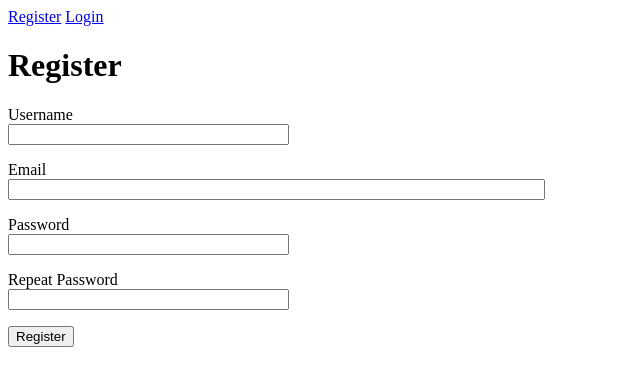
After one commit to piratepieter/spotitag, a Flask app: page /register in a window 1280 px wide. The commit adds this page. Shown: the top 386 px of the page, without its empty margins (0-640 px from the left). Run offline with Flask 2, Linux system fonts and the light colour scheme.

Commit message:
Can register new user + restructuring

```diff
--- a/forms.py
+++ b/forms.py
@@ -1,6 +1,7 @@
 from flask_wtf import FlaskForm
 from wtforms import StringField, SubmitField, PasswordField, BooleanField
-from wtforms.validators import DataRequired
+from wtforms.validators import DataRequired, Email, EqualTo, ValidationError
+from models import User
 
 class QueryForm(FlaskForm):
     artist_query = StringField('Artist', validators=[DataRequired()])
@@ -15,3 +16,21 @@ class LoginForm(FlaskForm):
     password = PasswordField('Password', validators=[DataRequired()])
     remember_me = BooleanField('Remember Me')
     submit = SubmitField('Sign In')
+
+class RegistrationForm(FlaskForm):
+    username = StringField('Username', validators=[DataRequired()])
+    email = StringField('Email', validators=[DataRequired(), Email()])
+    password = PasswordField('Password', validators=[DataRequired()])
+    password2 = PasswordField(
+        'Repeat Password', validators=[DataRequired(), EqualTo('password')])
+    submit = SubmitField('Register')
+
+    def validate_username(self, username):
+        user = User.query.filter_by(username=username.data).first()
+        if user is not None:
+            raise ValidationError('Please use a different username.')
+
+    def validate_email(self, email):
+        user = User.query.filter_by(email=email.data).first()
+        if user is not None:
+            raise ValidationError('Please use a different email address.')
--- /dev/null
+++ b/routes.py
@@ -0,0 +1,123 @@
+from flask import render_template, url_for, redirect, flash
+from flask_login import current_user, login_user, logout_user
+import spotipy
+from spotipy.oauth2 import SpotifyClientCredentials
+
+from forms import QueryForm, EditForm, LoginForm, RegistrationForm
+from flask_app import app, db
+from models import User
+
+
+from collections import defaultdict
+TAG_TABLE = defaultdict(list)
+TAG_TABLE['good'] = ['4Z8W4fKeB5YxbusRsdQVPb', '1uRxRKC7d9zwYGSRflTKDR']
+TAG_TABLE['bad'] = ['3r2qdoM2Ryp8aBb3S3qIG1']
+
+
+@app.route('/', methods=['GET', 'POST'])
+@app.route('/index', methods=['GET', 'POST'])
+def index():
+    form = QueryForm()
+    if form.validate_on_submit():
+        return redirect(url_for('search_result', artist=form.artist_query.data))
+    return render_template('index.html', form=form)
+
+
+@app.route('/login', methods=['GET', 'POST'])
+def login():
+    if current_user.is_authenticated:
+        return redirect(url_for('index'))
+    form = LoginForm()
+    if form.validate_on_submit():
+        user = User.query.filter_by(username=form.username.data).first()
+        if user is None or not user.check_password(form.password.data):
+            flash('Invalid username or password')
+            return redirect(url_for('login'))
+        login_user(user, remember=form.remember_me.data)
+        return redirect(url_for('index'))
+    return render_template('login.html', title='Sign In', form=form)
+
+
+@app.route('/logout')
+def logout():
+    logout_user()
+    return redirect(url_for('index'))
+
+
+@app.route('/register', methods=['GET', 'POST'])
+def register():
+    if current_user.is_authenticated:
+        return redirect(url_for('index'))
+    form = RegistrationForm()
+    if form.validate_on_submit():
+        user = User(username=form.username.data, email=form.email.data)
+        user.set_password(form.password.data)
+        db.session.add(user)
+        db.session.commit()
+        flash('Congratulations, you are now a registered user!')
+        return redirect(url_for('login'))
+    return render_template('register.html', title='Register', form=form)
+
+
+@app.route('/result/<artist>')
+def search_result(artist):
+
+    spotify = spotipy.Spotify(client_credentials_manager=SpotifyClientCredentials())
+
+    search = spotify.search(q=f'artist:{artist}', type='artist')
+    results = [
+        fill_artist_details(item['id'])
+        for item in search['artists']['items']
+    ]
+
+    return render_template('result.html', results=results)
+
+
+def fill_artist_details(artist_id):
+    spotify = spotipy.Spotify(client_credentials_manager=SpotifyClientCredentials())
+    result = spotify.artist(artist_id)
+
+    artist_details = {
+        'id': artist_id,
+        'url': result['external_urls']['spotify'],
+        'name': result['name'],
+        'edit': url_for('edit_artist', artist_id=artist_id),
+    }
+
+    return artist_details
+
+
+@app.route('/tags')
+def show_tags():
+    tags = {
+        tag: [fill_artist_details(artist_id) for artist_id in artists]
+        for tag, artists in TAG_TABLE.items()
+    }
+    return render_template('tags.html', tags=tags)
+
+
+@app.route('/edit/<artist_id>', methods=['GET', 'POST'])
+def edit_artist(artist_id):
+    artist = fill_artist_details(artist_id)
+
+    tags = [
+        tag for tag, artists in TAG_TABLE.items()
+        if artist_id in artists
+    ]
+
+    form = EditForm()
+    if form.validate_on_submit():
+        new_tags = [tag.strip() for tag in form.new_tags.data.split(';')]
+        for tag in new_tags:
+            if tag != '' and (tag not in TAG_TABLE or artist_id not in TAG_TABLE[tag]):
+                TAG_TABLE[tag].append(artist_id)
+
+        for old_tag in tags:
+            if old_tag not in new_tags:
+                TAG_TABLE[old_tag].remove(artist_id)
+
+        return redirect(url_for('show_tags'))
+
+    form.new_tags.data = ';'.join(tags)
+
+    return render_template('edit.html', form=form, artist=artist)
--- a/templates/base.html
+++ b/templates/base.html
@@ -2,7 +2,7 @@
     <head>
         <title>Tag your Spotify</title>
         {% if current_user.is_anonymous %}
-            <a href="{{ url_for('login') }}">Login</a>
+            <a href="{{ url_for('register') }}">Register</a> <a href="{{ url_for('login') }}">Login</a>
         {% else %}
             Logged in as {{ current_user }} (<a href="{{ url_for('logout') }}">Log out</a>)
         {% endif %}
--- /dev/null
+++ b/templates/register.html
@@ -0,0 +1,37 @@
+{% extends "base.html" %}
+
+{% block content %}
+    <h1>Register</h1>
+    <form action="" method="post">
+        {{ form.hidden_tag() }}
+        <p>
+            {{ form.username.label }}<br>
+            {{ form.username(size=32) }}<br>
+            {% for error in form.username.errors %}
+            <span style="color: red;">[{{ error }}]</span>
+            {% endfor %}
+        </p>
+        <p>
+            {{ form.email.label }}<br>
+            {{ form.email(size=64) }}<br>
+            {% for error in form.email.errors %}
+            <span style="color: red;">[{{ error }}]</span>
+            {% endfor %}
+        </p>
+        <p>
+            {{ form.password.label }}<br>
+            {{ form.password(size=32) }}<br>
+            {% for error in form.password.errors %}
+            <span style="color: red;">[{{ error }}]</span>
+            {% endfor %}
+        </p>
+        <p>
+            {{ form.password2.label }}<br>
+            {{ form.password2(size=32) }}<br>
+            {% for error in form.password2.errors %}
+            <span style="color: red;">[{{ error }}]</span>
+            {% endfor %}
+        </p>
+        <p>{{ form.submit() }}</p>
+    </form>
+{% endblock %}
```
Also changed, not shown: flask_app.py (+3 -104 lines).
